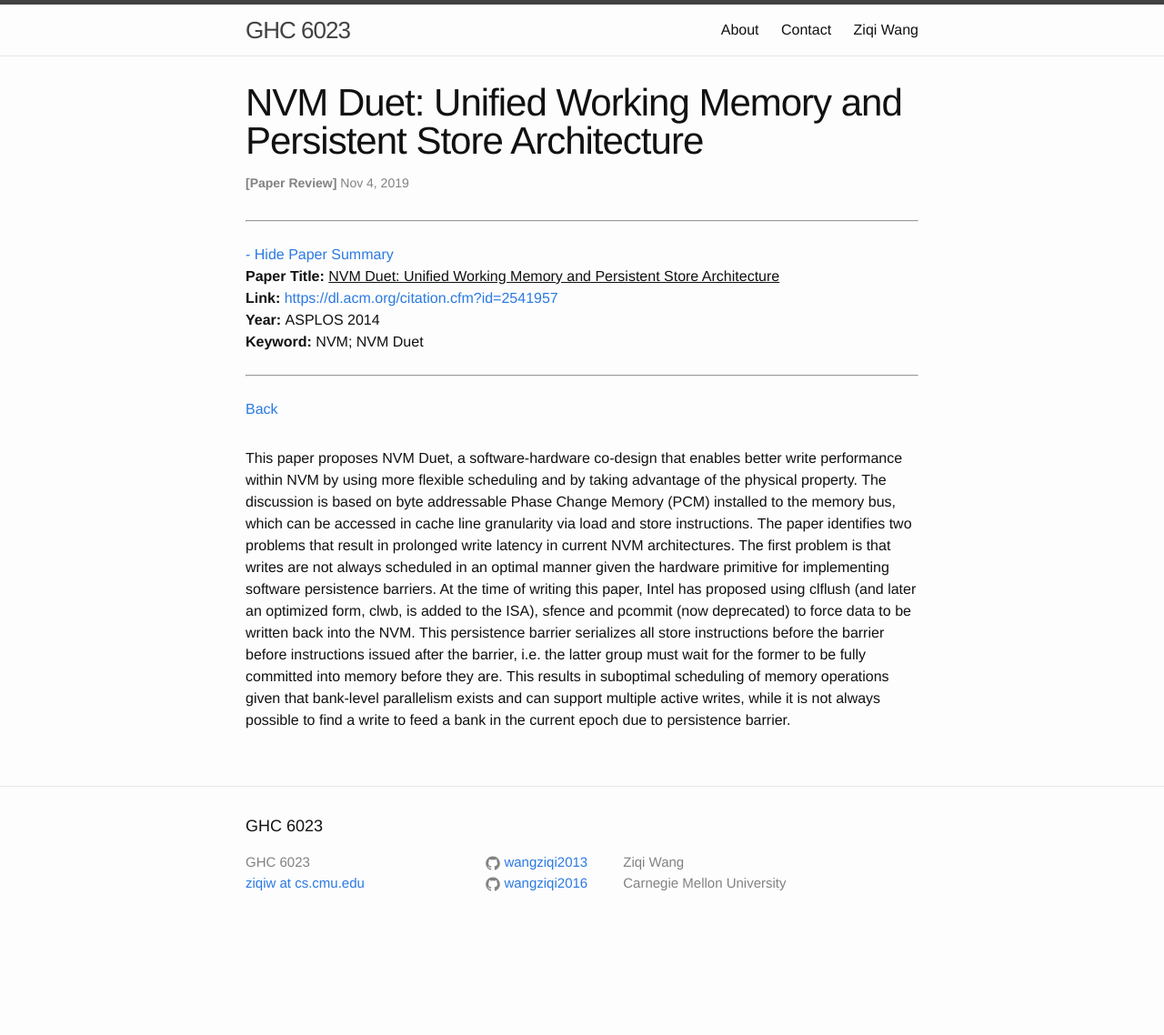
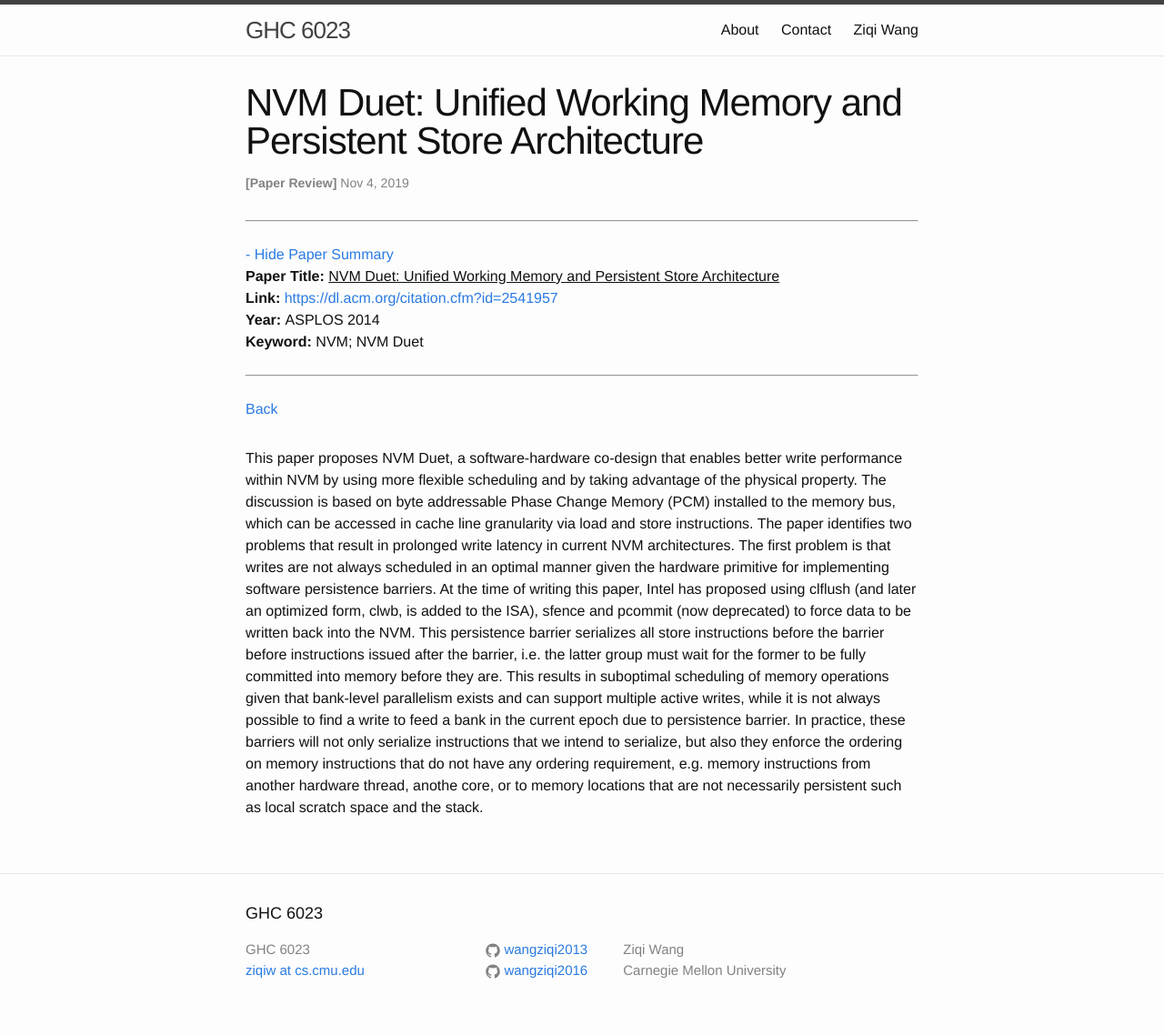
Before and after one commit to wangziqi2013/wangziqi2013.github.io, a Jekyll site: the page built from _posts/2019-11-03-nvm-duet.markdown, in a window 1280 px wide. Shown: the whole page at 91% size. Built offline with Jekyll 4.4.1, drawn with Linux system fonts in a browser that asks for light colours; before the commit the page ends 1042 px from its top, so only the background shows below that.

Commit message:
Adding in practice

```diff
--- a/_posts/2019-11-03-nvm-duet.markdown
+++ b/_posts/2019-11-03-nvm-duet.markdown
@@ -24,3 +24,6 @@ This persistence barrier serializes all store instructions before the barrier be
 i.e. the latter group must wait for the former to be fully committed into memory before they are. This results
 in suboptimal scheduling of memory operations given that bank-level parallelism exists and can support multiple active
 writes, while it is not always possible to find a write to feed a bank in the current epoch due to persistence barrier.
+In practice, these barriers will not only serialize instructions that we intend to serialize, but also they enforce the
+ordering on memory instructions that do not have any ordering requirement, e.g. memory instructions from another hardware
+thread, anothe core, or to memory locations that are not necessarily persistent such as local scratch space and the stack.
```
